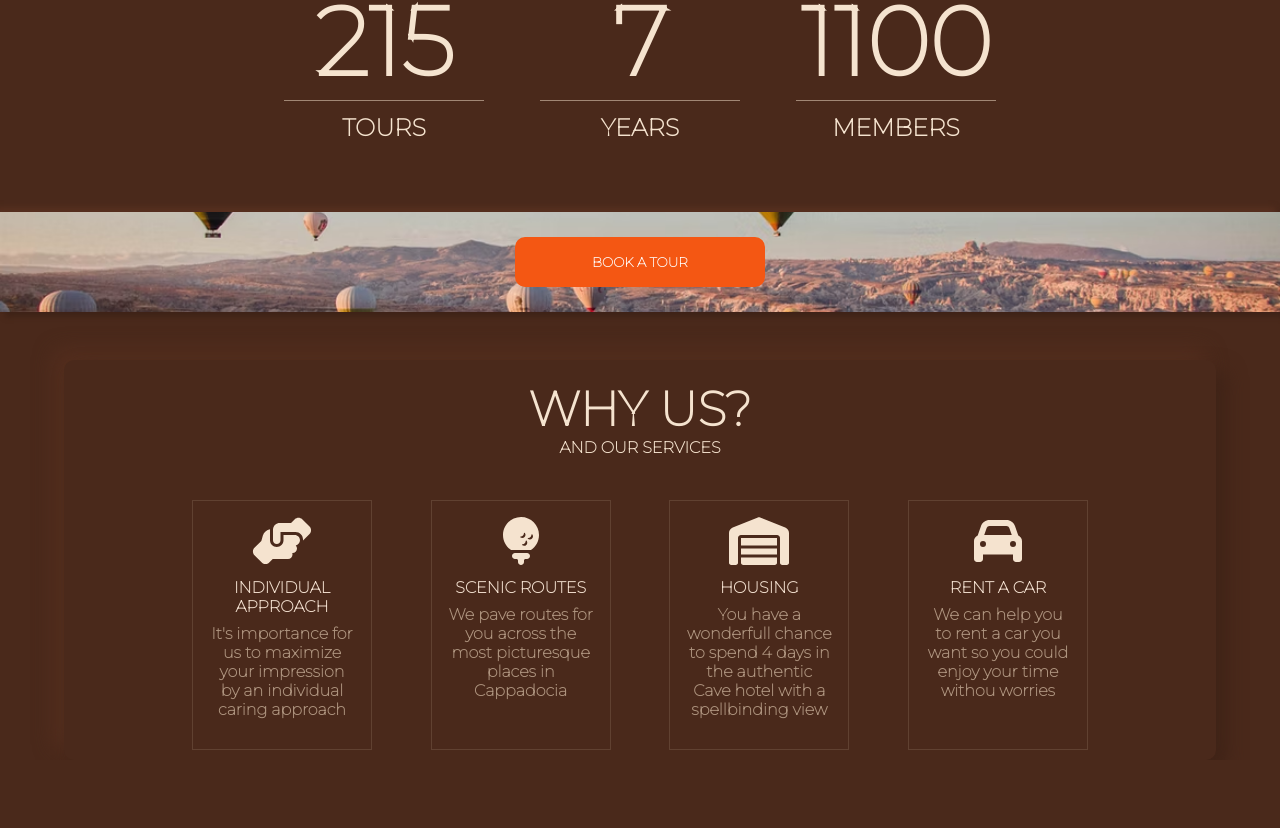
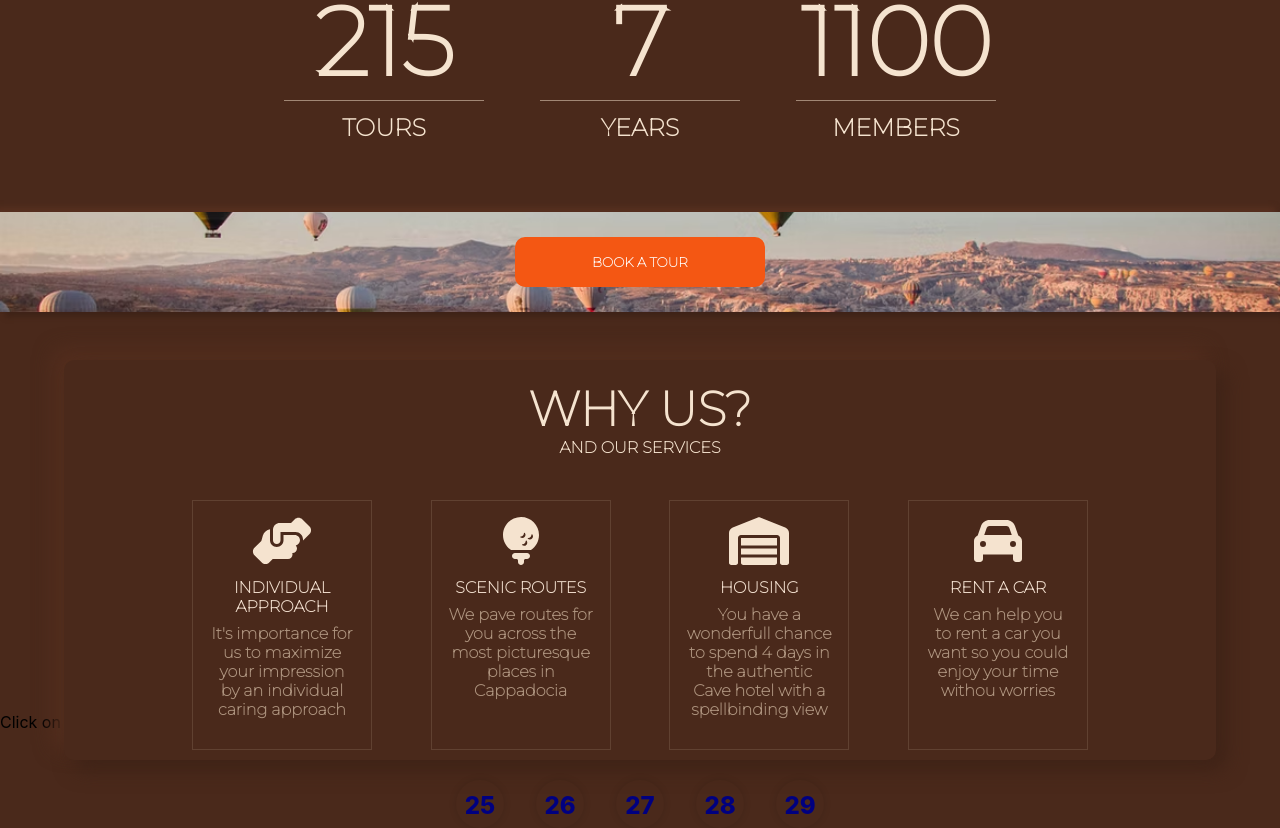
Before and after one commit to GenjiJapan/Travel-Landing-Page, a React (Create React App) app: page / in a window 1280 px wide. Shown: the part 1896-2724 px from the top of the page. Before the commit the page ends 2656 px from the top, so only its background shows below. Built offline with nearby package versions, Linux system fonts and the light colour scheme.

Commit message:
nghi 20/3

```diff
--- a/package.json
+++ b/package.json
@@ -15,6 +15,7 @@
     "react": "^17.0.2",
     "react-dom": "^17.0.2",
     "react-scripts": "5.0.0",
+    "sass": "^1.49.9",
     "web-vitals": "^2.1.4"
   },
   "scripts": {
--- /dev/null
+++ b/src/Main/Photo/Photos.css
@@ -0,0 +1,77 @@
+.photo_container {
+  width: 90%;
+  height: 600px;
+  background: transparent;
+  font-family: sans-serif;
+}
+
+.dates {
+  text-align: left;
+  display: flex;
+  flex-direction: row;
+  justify-content: center;
+  align-items: flex-start;
+  margin-top: 3rem;
+}
+
+.title {
+  color: navy;
+  font-weight: 800;
+  margin: 0;
+}
+
+.card-container {
+  width: 3rem;
+  height: 3rem;
+  position: relative;
+  margin-left: 1rem;
+  margin-right: 1rem;
+}
+
+.card {
+  overflow: hidden;
+  box-shadow: 0 0 10px -2px rgba(0, 0, 0, 0.2);
+  padding: 2rem;
+  border-radius: 1rem;
+  box-sizing: border-box;
+  display: flex;
+  flex-direction: column;
+  align-items: center;
+  justify-content: flex-end;
+  position: relative;
+  cursor: pointer;
+}
+
+.expanded {
+  width: 10rem;
+  height: 10rem;
+  background-color: navy;
+  position: relative;
+  left: -100%;
+  top: 150%;
+}
+
+.secondary {
+  background-color: white;
+  height: 2.5rem;
+  padding: 0.5rem;
+  justify-content: center;
+  width: 8rem;
+  margin-left: 1rem;
+}
+
+.compact {
+  width: 3rem;
+  height: 3rem;
+  padding: 0.5rem;
+  border-radius: 1.5rem;
+}
+
+.expanded .title {
+  font-size: 5em;
+  color: white;
+}
+
+.compact .title {
+  font-size: 1.5em;
+}
--- /dev/null
+++ b/src/Main/Photo/index.jsx
@@ -0,0 +1,132 @@
+import React, { useState } from "react";
+import { motion, AnimateSharedLayout } from "framer-motion";
+
+import "./Photos.css";
+
+function Content({ day, disabled }) {
+  return (
+    <motion.h1
+      className="title"
+      layoutId="title"
+      style={{ opacity: disabled ? 0.2 : 1 }}
+    >
+      {day}
+    </motion.h1>
+  );
+}
+
+function ExpandedCard({ children, onCollapse }) {
+  return (
+    <>
+      <motion.div
+        className="card expanded"
+        layoutId="expandable-card"
+        onClick={onCollapse}
+      >
+        {children}
+      </motion.div>
+      <motion.p
+        className="card expanded secondary"
+        onClick={onCollapse}
+        transition={{ delay: 0.3 }}
+        initial={{ opacity: 0, top: "6rem" }}
+        animate={{ opacity: 1, top: "3rem" }}
+      >
+        Today is clear
+      </motion.p>
+    </>
+  );
+}
+
+function CompactCard({ children, onExpand, disabled }) {
+  return (
+    <motion.div
+      className="card compact"
+      layoutId="expandable-card"
+      onClick={disabled ? undefined : onExpand}
+    >
+      {children}
+    </motion.div>
+  );
+}
+
+function DateButton({ day, onCollapse, onExpand, disabled }) {
+  const [isExpanded, setIsExpanded] = useState(false);
+
+  const collapseDate = () => {
+    setIsExpanded(false);
+    onCollapse();
+  };
+
+  const expandDate = () => {
+    setIsExpanded(true);
+    onExpand();
+  };
+
+  return (
+    <div className="card-container">
+      <AnimateSharedLayout>
+        {isExpanded ? (
+          <ExpandedCard onCollapse={collapseDate} day={day}>
+            <Content day={day} disabled={disabled} />
+          </ExpandedCard>
+        ) : (
+          <CompactCard onExpand={expandDate} disabled={disabled} day={day}>
+            <Content day={day} disabled={disabled} />
+          </CompactCard>
+        )}
+      </AnimateSharedLayout>
+    </div>
+  );
+}
+
+export const Photos = () => {
+  const [expandedDay, setCollapsedDay] = useState();
+  const days = [25, 26, 27, 28, 29];
+
+  return (
+    <div className="container">
+      <p>Click on a date to see the expanded view.</p>
+      <div className="dates">
+        {days.map((day) => (
+          <DateButton
+            key={day}
+            day={day}
+            disabled={expandedDay !== day && expandedDay !== undefined}
+            onExpand={() => setCollapsedDay(day)}
+            onCollapse={() => setCollapsedDay()}
+          />
+        ))}
+      </div>
+    </div>
+  );
+};
+
+// import React, { useEffect, useState } from "react";
+// import { photoArr } from "../../constants/images";
+// import "./Photos.css";
+
+// export const Photos = () => {
+//   const [imgList, setImgList] = useState([]);
+
+//   useEffect(() => {
+//     setImgList(photoArr);
+//     console.log("🚀 ~ file: index.jsx ~ line 7 ~ Photos ~ imgList", imgList);
+//   }, [photoArr, imgList]);
+
+//   return (
+//     <div className="photos_container">
+
+//       <ul>
+//         {imgList &&
+//           imgList.map((item, key) => {
+//             return (
+//               <li key={key} className="column">
+//                 <img src={item.img} alt="" />
+//               </li>
+//             );
+//           })}
+//       </ul>
+//     </div>
+//   );
+// };
--- a/src/Main/index.jsx
+++ b/src/Main/index.jsx
@@ -3,6 +3,7 @@ import { AboutUs } from "./AboutUs";
 import { Banner } from "./Banner";
 import { Data } from "./Data";
 import { Header } from "./Header";
+import { Photos } from "./Photo";
 import { Reason } from "./Reason";
 import { WhyUs } from "./WhyChoose";
 
@@ -15,6 +16,7 @@ export const Index = () => {
       <AboutUs />
       <Data />
       <WhyUs />
+      <Photos />
     </div>
   );
 };
--- a/src/assets/Styles/GlobalStyles.css
+++ b/src/assets/Styles/GlobalStyles.css
@@ -18,7 +18,6 @@
   background: #555;
 } */
 html {
-  scroll-behavior: smooth;
 }
 
 * {
@@ -32,4 +31,5 @@ body {
   height: 100vh;
   width: 100%;
   background: #4a291b;
+  scroll-behavior: smooth;
 }
--- a/src/constants/images.js
+++ b/src/constants/images.js
@@ -21,6 +21,42 @@ export default [
   vungtau,
 ];
 
+export const photoArr = [
+  {
+    id: 1,
+    img: london,
+  },
+  {
+    id: 2,
+    img: lourve,
+  },
+  {
+    id: 3,
+    img: lourve2,
+  },
+  {
+    id: 4,
+    img: muine,
+  },
+  {
+    id: 5,
+    img: palais,
+  },
+  {
+    id: 6,
+    img: thailan,
+  },
+
+  {
+    id: 7,
+    img: cappadocia,
+  },
+  {
+    id: 8,
+    img: cappadocia2,
+  },
+];
+
 export const Images = {
   CAPPADOCIA: cappadocia,
   CAPPADOCIA2: cappadocia2,
```
Also changed, not shown: 1 other file (tests, documents, lock files or other folders).
